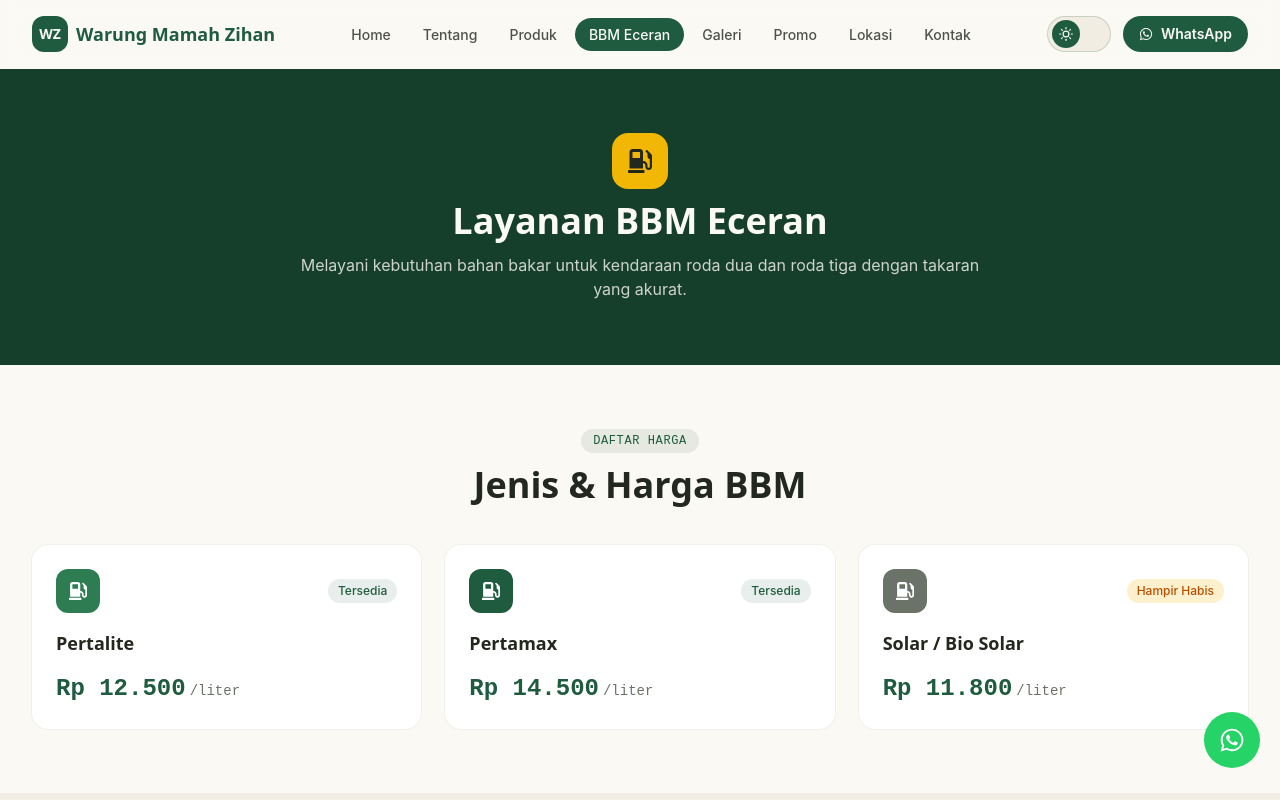
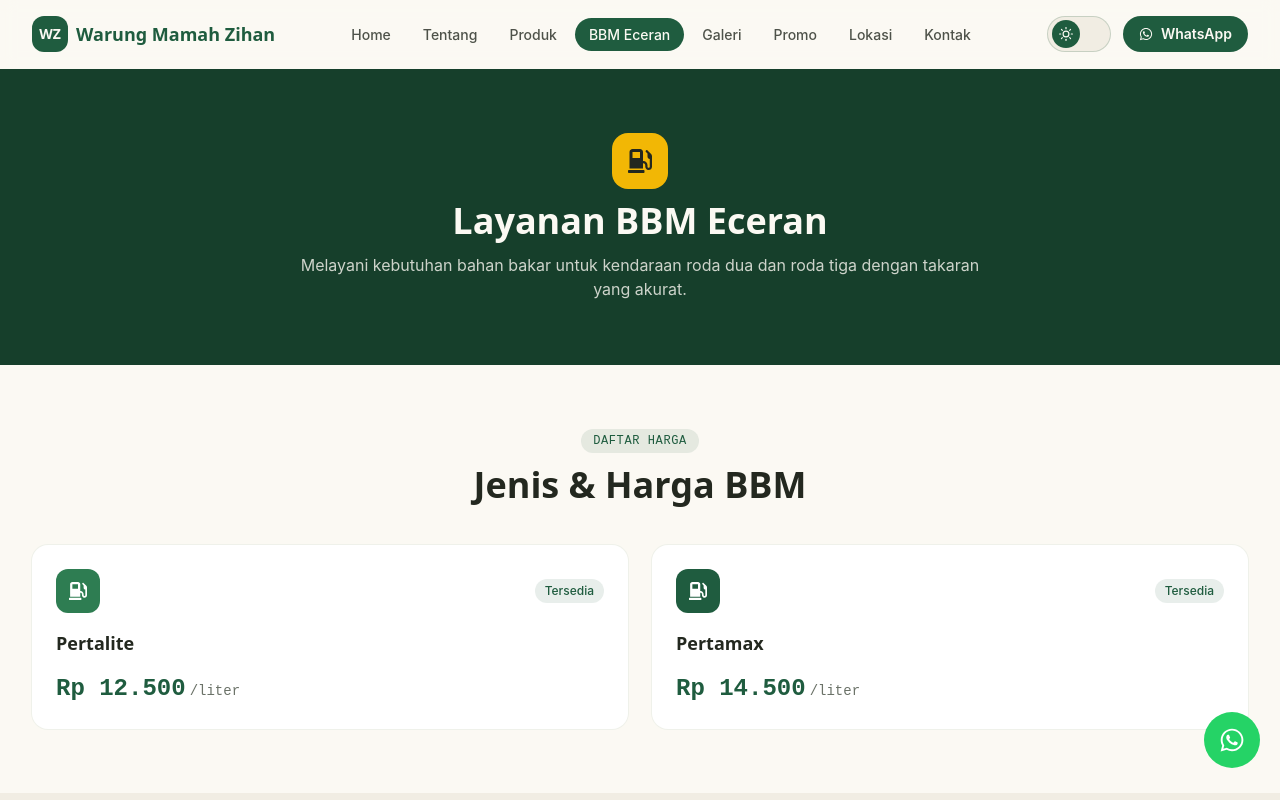
Before and after one commit to HaryMuktiRamdhani/warung-keluarga, a React (Vite) app: page /bbm-eceran in a window 1280 px wide. Shown: the top 800 px of the page. Built offline with nearby package versions, Linux system fonts and the light colour scheme.

Commit message:
delete bbm solar

```diff
--- a/src/components/ui/ImageLightbox.jsx
+++ b/src/components/ui/ImageLightbox.jsx
@@ -7,7 +7,7 @@
   return (
     <AnimatePresence>
       <motion.div
-        className="fixed inset-0 z-[90] flex items-center justify-center bg-black/80 p-4"
+        className="fixed inset-0 z-90 flex items-center justify-center bg-black/80 p-4"
         initial={{ opacity: 0 }}
         animate={{ opacity: 1 }}
         exit={{ opacity: 0 }}
--- a/src/data/bbm.json
+++ b/src/data/bbm.json
@@ -15,14 +15,6 @@
       "satuan": "liter",
       "stok": "tersedia",
       "warna": "#1F5C3F"
-    },
-    {
-      "id": "solar",
-      "nama": "Solar / Bio Solar",
-      "harga": 11800,
-      "satuan": "liter",
-      "stok": "hampir-habis",
-      "warna": "#6B7268"
     }
   ],
   "jamPelayanan": [
--- a/src/pages/BbmEceran.jsx
+++ b/src/pages/BbmEceran.jsx
@@ -11,7 +11,7 @@
     <>
       <Seo
         title="BBM Eceran"
-        description="Informasi harga, stok, dan jam pelayanan BBM eceran (Pertalite, Pertamax, Solar) di warung kami."
+        description="Informasi harga, stok, dan jam pelayanan BBM eceran (Pertalite, Pertamax) di warung kami."
         path="/bbm-eceran"
       />
 
@@ -31,12 +31,12 @@
 
       <section className="mx-auto max-w-7xl px-4 py-16 sm:px-6 lg:px-8">
         <SectionHeading eyebrow="Daftar Harga" title="Jenis & Harga BBM" />
-        <div className="mt-10 grid gap-6 sm:grid-cols-3">
+        <div className="mt-10 grid gap-6 sm:grid-cols-2">
           {bbm.jenis.map((item, i) => {
             const stock = stockLabels[item.stok]
             return (
               <Reveal key={item.id} delay={i * 0.08}>
-                <div className="flex flex-col gap-4 rounded-2xl bg-white p-6 shadow-soft ring-1 ring-warung-green/5 dark:bg-white/[0.04] dark:ring-white/10">
+                <div className="flex flex-col gap-4 rounded-2xl bg-white p-6 shadow-soft ring-1 ring-warung-green/5 dark:bg-white/4 dark:ring-white/10">
                   <div className="flex items-center justify-between">
                     <span
                       className="flex h-11 w-11 items-center justify-center rounded-xl text-lg text-white"
@@ -60,7 +60,7 @@
 
       <section className="bg-warung-paper-dim py-16">
         <div className="mx-auto grid max-w-7xl gap-8 px-4 sm:px-6 lg:grid-cols-2 lg:px-8">
-          <Reveal type="left" className="flex flex-col gap-4 rounded-2xl bg-white p-8 shadow-soft ring-1 ring-warung-green/5 dark:bg-white/[0.04] dark:ring-white/10">
+          <Reveal type="left" className="flex flex-col gap-4 rounded-2xl bg-white p-8 shadow-soft ring-1 ring-warung-green/5 dark:bg-white/4 dark:ring-white/10">
             <span className="flex h-11 w-11 items-center justify-center rounded-xl bg-warung-green/10 text-lg text-warung-green dark:bg-warung-green-light/15 dark:text-warung-green-light">
               <FaClock />
             </span>
@@ -75,7 +75,7 @@
             </ul>
           </Reveal>
 
-          <Reveal type="right" className="flex flex-col gap-4 rounded-2xl bg-white p-8 shadow-soft ring-1 ring-warung-green/5 dark:bg-white/[0.04] dark:ring-white/10">
+          <Reveal type="right" className="flex flex-col gap-4 rounded-2xl bg-white p-8 shadow-soft ring-1 ring-warung-green/5 dark:bg-white/4 dark:ring-white/10">
             <span className="flex h-11 w-11 items-center justify-center rounded-xl bg-warung-green/10 text-lg text-warung-green dark:bg-warung-green-light/15 dark:text-warung-green-light">
               <FaShieldAlt />
             </span>
```
